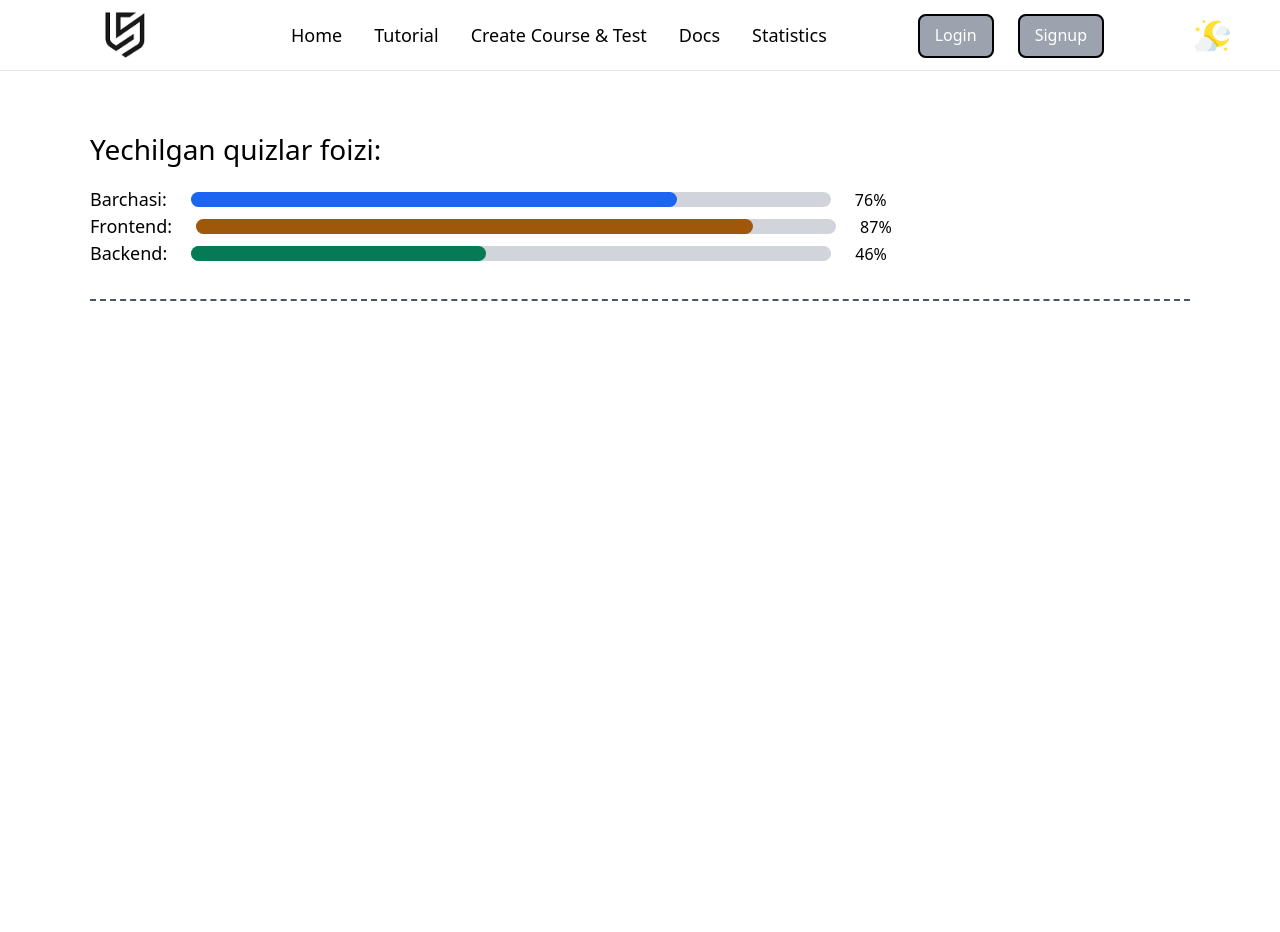
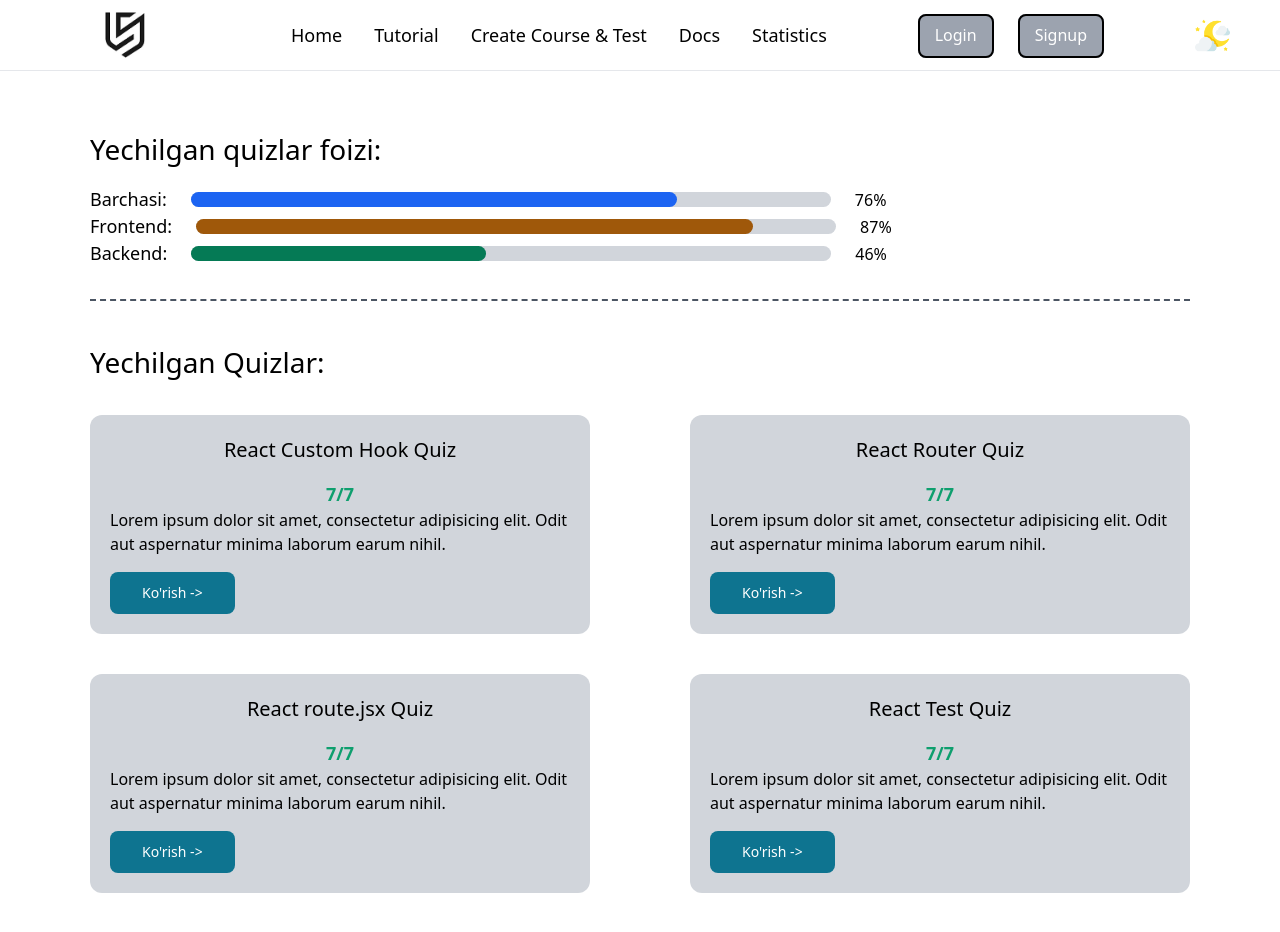
Before and after one commit to ammoriddin/LSAI, a React (Vite) app: page /statistics in a window 1280 px wide. Before the commit the page ends 800 px from the top, so only its background shows below. Built offline with nearby package versions, Linux system fonts and the light colour scheme.

Commit message:
Create quiz-cards

```diff
--- /dev/null
+++ b/src/components/card/quiz-card.jsx
@@ -0,0 +1,22 @@
+import { Button } from 'flowbite-react'
+import React from 'react'
+import { useNavigate } from 'react-router-dom'
+
+export default function QuizCard({id, title, describe}) {
+  const navigate = useNavigate()
+
+  return (
+    <div className='w-[500px] flex flex-col items-center hover:shadow-xl transition-shadow justify-center bg-gray-300 rounded-xl p-[20px]'>
+      <span className='text-[20px] mb-4 font-[500]'>{title}</span>
+      <div className='flex flex-col items-center justify-center mb-4'>
+        <p className='font-[600] text-[18px] text-green-500'>7/7</p>
+        <p className='font-[500]'>{describe}</p>
+      </div>
+      <div className='flex items-start w-full'>
+        <Button onClick={() => {
+          navigate(`/statistics/user/${id}/quiz/${id + 3}`)
+        }} className='px-[15px]'>Ko'rish -></Button>
+      </div>
+    </div>
+  )
+}
--- /dev/null
+++ b/src/components/statistics/quiz-statistics.jsx
@@ -0,0 +1,16 @@
+import React from 'react'
+import QuizCard from '../card/quiz-card'
+
+export default function QuizStatistics() {
+  return (
+    <div className='w-full mb-10'>
+        <h1 className='text-[28px] font-[500] mb-8'>Yechilgan Quizlar:</h1>
+        <div className='flex flex-wrap gap-10 justify-between items-center'>
+            <QuizCard id={12} title={'React Custom Hook Quiz'} describe={'Lorem ipsum dolor sit amet, consectetur adipisicing elit. Odit aut aspernatur minima laborum earum nihil.'} />
+            <QuizCard id={12} title={'React Router Quiz'} describe={'Lorem ipsum dolor sit amet, consectetur adipisicing elit. Odit aut aspernatur minima laborum earum nihil.'} />
+            <QuizCard id={12} title={'React route.jsx Quiz'} describe={'Lorem ipsum dolor sit amet, consectetur adipisicing elit. Odit aut aspernatur minima laborum earum nihil.'} />
+            <QuizCard id={12} title={'React Test Quiz'} describe={'Lorem ipsum dolor sit amet, consectetur adipisicing elit. Odit aut aspernatur minima laborum earum nihil.'} />
+        </div>
+    </div>
+  )
+}
--- a/src/components/statistics/statistics-line.jsx
+++ b/src/components/statistics/statistics-line.jsx
@@ -12,7 +12,7 @@ export default function StatisticsLine() {
     }
 
     return (
-        <div className='w-full border-b-[2px] border-gray-600 border-dashed pb-8'>
+        <div className='w-full mb-10 border-b-[2px] border-gray-600 border-dashed pb-8'>
             <p className='mb-4 text-[28px] font-[500]'>Yechilgan quizlar foizi:</p>
                 <div className='flex items-center gap-6'>
                     <span className='font-[500] text-[18px]'>Barchasi: </span>
--- a/src/containers/statistics/main.jsx
+++ b/src/containers/statistics/main.jsx
@@ -1,11 +1,13 @@
 import React from 'react'
 import StatisticsLine from '../../components/statistics/statistics-line'
+import QuizStatistics from '../../components/statistics/quiz-statistics'
 
 export default function Statistics() {
   return (
     <section>
         <div className='container'>
             <StatisticsLine />
+            <QuizStatistics />
         </div>
     </section>
   )
```
